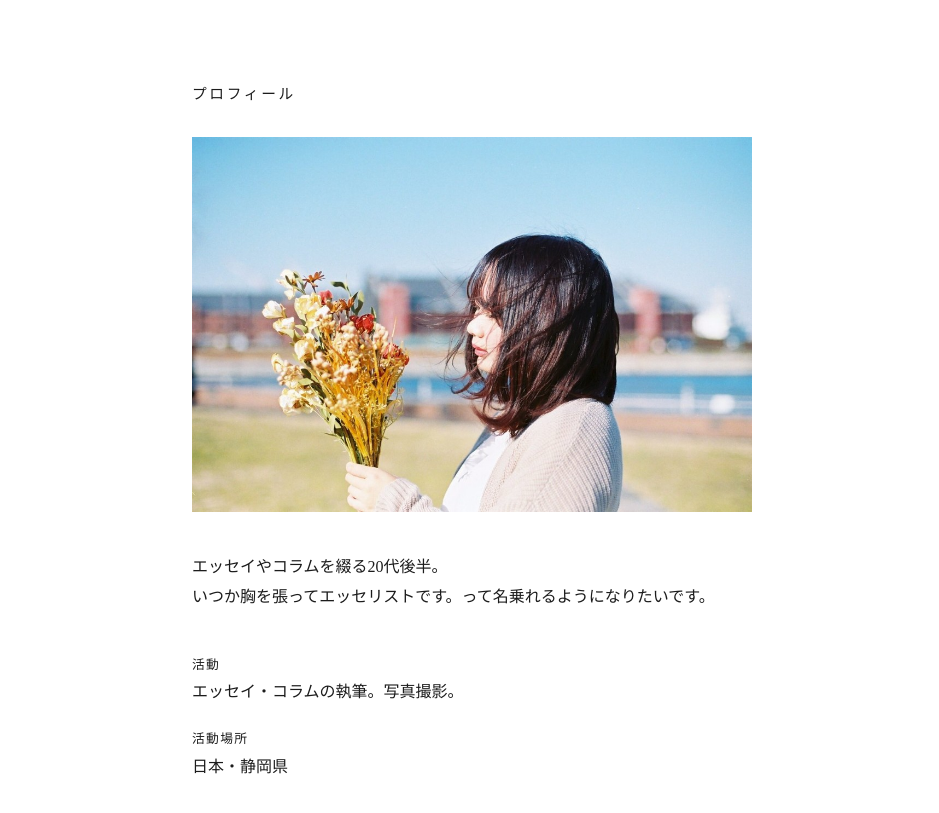
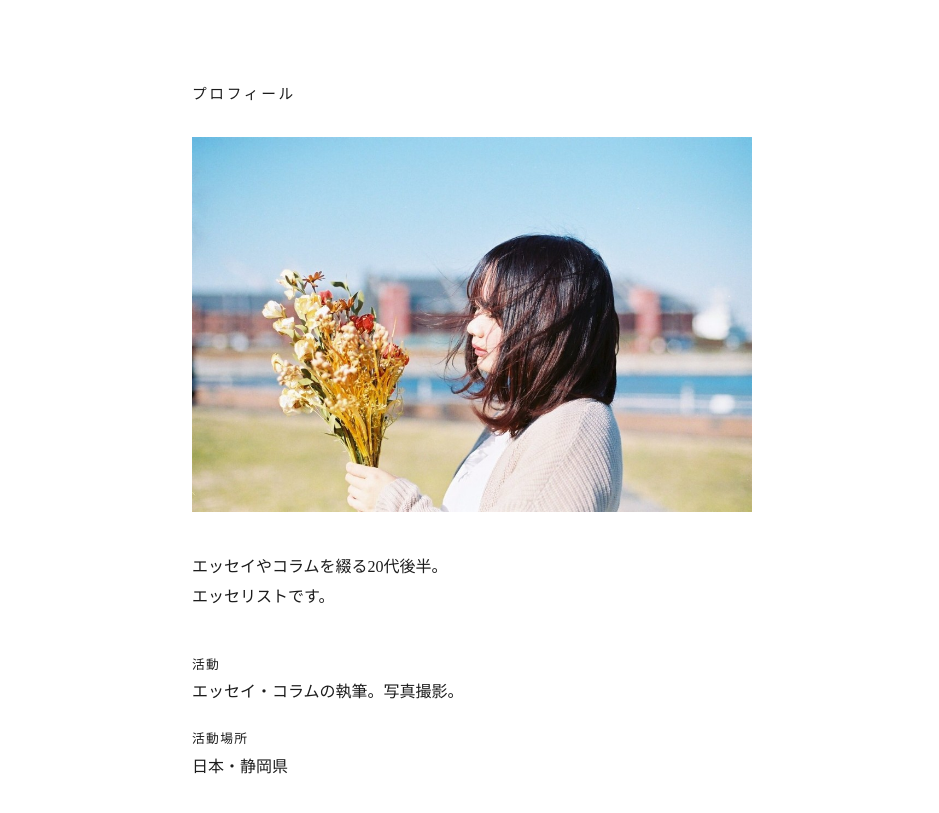
Before and after one commit to hainedot/hainedot, a plain HTML site: page profile.html in a window 1280 px wide. Shown: the part 85-898 px from the top of the page, without its empty margins (168-1107 px from the left). Drawn offline with Linux system fonts and the light colour scheme.

Commit message:
Shorten the profile line to a plain statement.
The sentence now says エッセリストです。

Co-authored-by: Cursor <cursoragent@cursor.com>

```diff
--- a/profile.html
+++ b/profile.html
@@ -3,7 +3,7 @@
 <head>
   <meta charset="UTF-8">
   <meta name="viewport" content="width=device-width, initial-scale=1.0">
-  <meta name="description" content="エッセイやコラムを綴る20代後半。いつか胸を張ってエッセリストです。って名乗れるようになりたいです。">
+  <meta name="description" content="エッセイやコラムを綴る20代後半。エッセリストです。">
   <link rel="canonical" href="https://hainedot.com/profile.html">
   <title>プロフィール | hainedot</title>
   <style>
@@ -79,7 +79,7 @@
   <main>
     <h1>プロフィール</h1>
     <img class="portrait" src="images/profile-portrait.jpg" alt="花束を持って立つ横顔">
-    <p>エッセイやコラムを綴る20代後半。<br>いつか胸を張ってエッセリストです。って名乗れるようになりたいです。</p>
+    <p>エッセイやコラムを綴る20代後半。<br>エッセリストです。</p>
     <dl>
       <dt>活動</dt>
       <dd>エッセイ・コラムの執筆。写真撮影。</dd>
```
